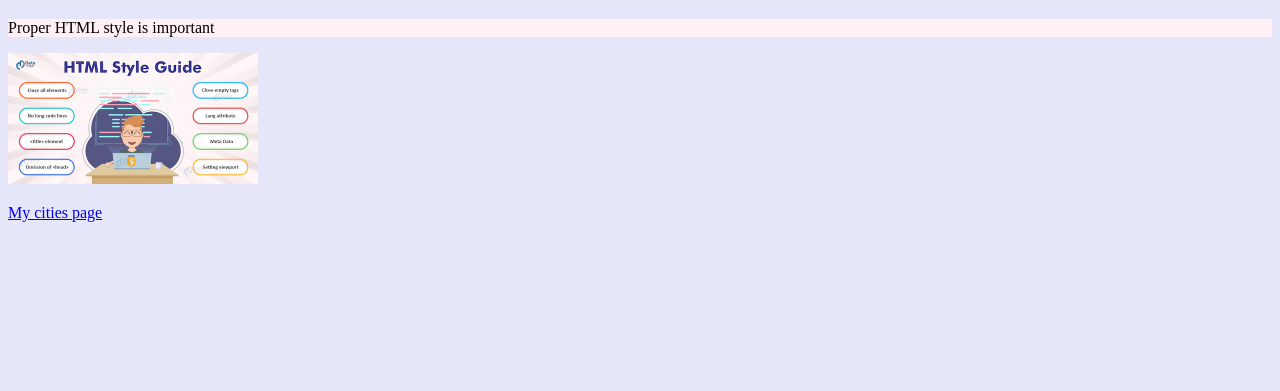
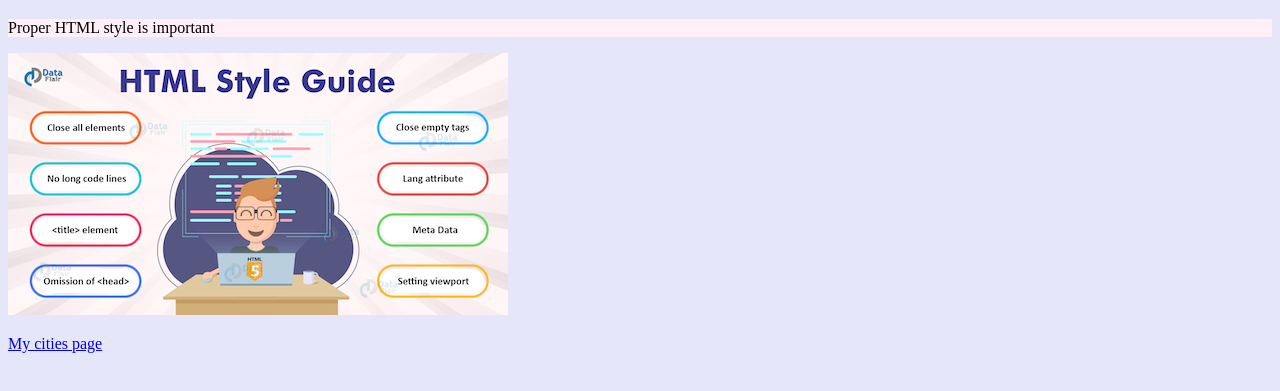
Before and after one commit to Johanna-liu16/ICS2O-Unit1-03-HTML, a plain HTML site: page index.html in a window 1280 px wide. Shown: the part 141-532 px from the top of the page. Drawn offline with Linux system fonts and the light colour scheme.

Commit message:
deleted dimensions

```diff
--- a/index.html
+++ b/index.html
@@ -20,7 +20,7 @@
   <body style="background-color:lavender;">
     <h1 id="my-header">Style is important</h1>
     <p style="background-color:#FFF0F5;">Proper HTML style is important</p>
-    <img src="./images/HTML-style-guide.jpeg" alt="style"style="width:250px;height:131px">
+    <img src="./images/HTML-style-guide.jpeg" alt="style">
     <p>
       <a href="./cities.html">My cities page</a>
     </p>
```
